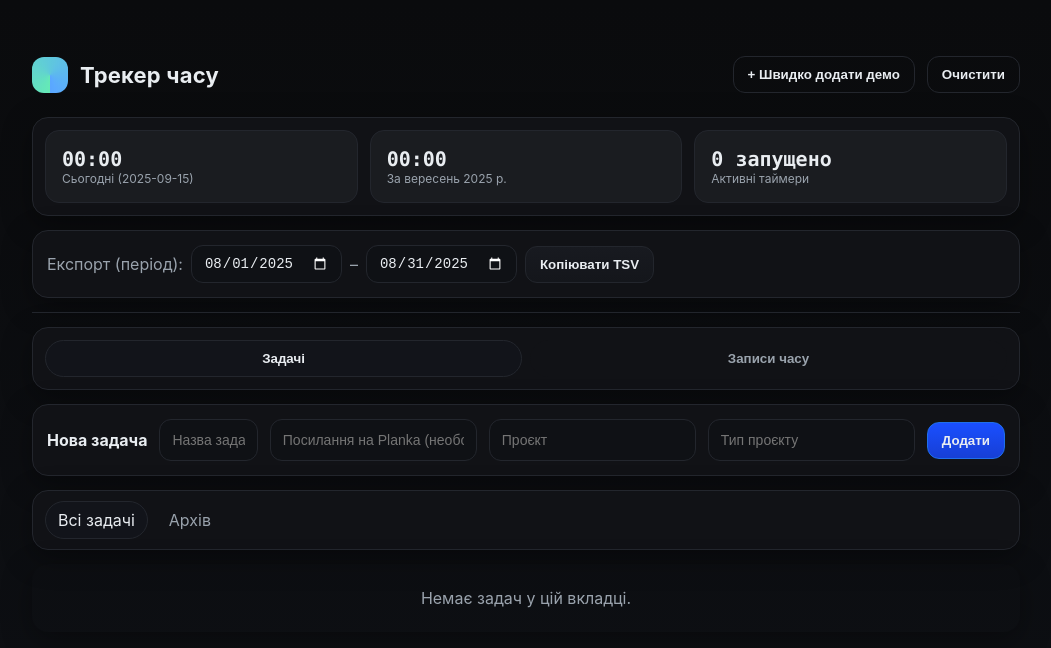
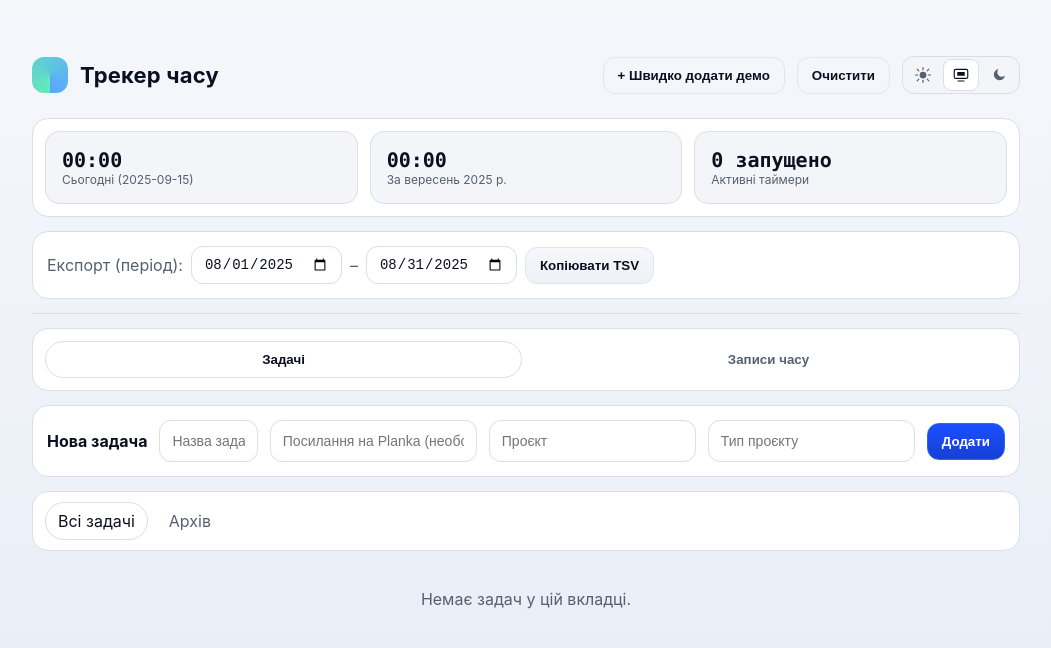
Before and after one commit to eightalex/time-tracker, a Vue app: page / in a window 1280 px wide. Shown: the top 648 px of the page, without its empty margins (114-1165 px from the left). Built offline with nearby package versions, Linux system fonts and the light colour scheme.

Commit message:
feat: implement theme switcher

```diff
--- a/src/components/HeaderBar.vue
+++ b/src/components/HeaderBar.vue
@@ -7,11 +7,13 @@
     <div class="row">
       <button class="btn ghost" @click="$emit('create-seed')">+ Швидко додати демо</button>
       <button class="btn ghost" @click="$emit('clear-all')" title="Очистити локальні дані">Очистити</button>
+      <ThemeSwitcher />
     </div>
   </div>
 </template>
 
 <script setup>
+import ThemeSwitcher from './ThemeSwitcher.vue';
 defineEmits(['create-seed','clear-all']);
 </script>
 
--- a/src/components/TabsBar.vue
+++ b/src/components/TabsBar.vue
@@ -15,5 +15,5 @@ const modelTab = computed({ get:()=>props.tab, set:v=>emit('update:tab', v) });
 <style scoped>
 .tabs{display:flex;gap:8px;margin: 14px 0;border-bottom:1px solid var(--line);padding:10px 12px}
 .tab{padding:8px 12px;border-radius:999px;border:1px solid transparent;cursor:pointer;color:var(--sub)}
-.tab.active{background:#12141a;border-color:var(--line);color:var(--text)}
+.tab.active{background:var(--segment-active);border-color:var(--line);color:var(--text)}
 </style>
--- a/src/components/TasksTable.vue
+++ b/src/components/TasksTable.vue
@@ -100,7 +100,7 @@ const todayDate = computed(()=> new Date());
 
 <style scoped>
 .chips{display:flex;gap:8px;flex-wrap:wrap;}
-.chip{padding:6px 10px;border-radius:999px;border:1px solid var(--line);background:#12141a;color:var(--sub);font-size:12px}
+.chip{padding:6px 10px;border-radius:999px;border:1px solid var(--line);background:var(--segment-bg);color:var(--sub);font-size:12px}
 .chip.running{color:#22c55e;border-color:#22c55e}
 .task{background:var(--surface);border:1px solid var(--line)}
 .task.is-running{margin-bottom: 16px;border-radius: var(--radius) !important;}
--- /dev/null
+++ b/src/components/ThemeSwitcher.vue
@@ -0,0 +1,90 @@
+<template>
+  <div class="theme-toggle" role="group" aria-label="Перемикач теми">
+    <button
+      class="theme-toggle__btn"
+      :class="{ active: mode === 'light' }"
+      @click="setMode('light')"
+      title="Світла тема"
+      aria-label="Світла тема"
+    >
+      <svg viewBox="0 0 24 24" width="18" height="18" aria-hidden="true">
+        <circle cx="12" cy="12" r="4.5" fill="currentColor"/>
+        <g stroke="currentColor" stroke-width="1.5" stroke-linecap="round">
+          <line x1="12" y1="2" x2="12" y2="5" />
+          <line x1="12" y1="19" x2="12" y2="22" />
+          <line x1="2" y1="12" x2="5" y2="12" />
+          <line x1="19" y1="12" x2="22" y2="12" />
+          <line x1="4.2" y1="4.2" x2="6.4" y2="6.4" />
+          <line x1="17.6" y1="17.6" x2="19.8" y2="19.8" />
+          <line x1="4.2" y1="19.8" x2="6.4" y2="17.6" />
+          <line x1="17.6" y1="6.4" x2="19.8" y2="4.2" />
+        </g>
+      </svg>
+    </button>
+    <button
+      class="theme-toggle__btn"
+      :class="{ active: mode === 'auto' }"
+      @click="setMode('auto')"
+      title="Авто (системна)"
+      aria-label="Авто (системна)"
+    >
+      <svg viewBox="0 0 24 24" width="18" height="18" aria-hidden="true">
+        <!-- monitor icon -->
+        <rect x="3" y="4.5" rx="2" ry="2" width="18" height="12" fill="none" stroke="currentColor" stroke-width="1.5"/>
+        <rect x="7" y="8" width="10" height="5" fill="currentColor"/>
+        <path d="M8 20h8" stroke="currentColor" stroke-width="1.5" stroke-linecap="round"/>
+      </svg>
+    </button>
+    <button
+      class="theme-toggle__btn"
+      :class="{ active: mode === 'dark' }"
+      @click="setMode('dark')"
+      title="Темна тема"
+      aria-label="Темна тема"
+    >
+      <svg viewBox="0 0 24 24" width="18" height="18" aria-hidden="true">
+        <!-- moon -->
+        <path d="M20 12.5a7.5 7.5 0 1 1-8.5-8.5 6 6 0 0 0 8.5 8.5z" fill="currentColor"/>
+      </svg>
+    </button>
+  </div>
+</template>
+
+<script setup>
+import { ref, onMounted } from 'vue';
+
+const STORAGE_KEY = 'time-tracker.theme';
+const mode = ref('auto');
+
+function applyTheme(next){
+  const root = document.documentElement;
+  if(next === 'auto'){
+    root.removeAttribute('data-theme');
+  }else{
+    root.setAttribute('data-theme', next);
+  }
+}
+
+function setMode(next){
+  if(!['light','dark','auto'].includes(next)) return;
+  mode.value = next;
+  try{ localStorage.setItem(STORAGE_KEY, next); }catch(e){ /* noop */ }
+  applyTheme(next);
+}
+
+onMounted(()=>{
+  let saved = 'auto';
+  try{ saved = localStorage.getItem(STORAGE_KEY) || 'auto'; }catch(e){ /* noop */ }
+  if(!['light','dark','auto'].includes(saved)) saved = 'auto';
+  mode.value = saved;
+  applyTheme(saved);
+});
+</script>
+
+<style scoped>
+.theme-toggle{display:inline-flex;gap:2px;background:var(--muted);border:1px solid var(--line);border-radius:12px;padding:2px;align-items:center}
+.theme-toggle__btn{appearance:none;border:1px solid transparent;background:transparent;color:var(--sub);padding:6px 8px;border-radius:8px;cursor:pointer;display:inline-flex;align-items:center;justify-content:center}
+.theme-toggle__btn:hover{filter:brightness(1.08)}
+.theme-toggle__btn:focus-visible{outline:2px solid var(--accent-2);outline-offset:1px}
+.theme-toggle__btn.active{background:var(--surface);color:var(--text);border-color:var(--line)}
+</style>
--- a/src/components/TimeEntries.vue
+++ b/src/components/TimeEntries.vue
@@ -197,7 +197,7 @@ watch(
 .time-entries__total{font-weight:600;color:var(--text);}
 
 .time-entries__list{display:flex;flex-direction:column;gap:16px;}
-.time-entry{border:1px solid var(--line);border-radius:12px;padding:14px 16px;background:#111216;display:flex;flex-direction:column;gap:12px;}
+.time-entry{border:1px solid var(--line);border-radius:12px;padding:14px 16px;background:var(--surface);display:flex;flex-direction:column;gap:12px;}
 .time-entry__header{display:flex;flex-wrap:wrap;gap:12px;align-items:center;justify-content:space-between;}
 .time-entry__title{font-weight:600;}
 .time-entry__meta{display:flex;gap:8px;color:var(--sub);font-size:13px;}
--- a/src/styles.css
+++ b/src/styles.css
@@ -1,16 +1,62 @@
+/* Theme variables
+   Default to dark; auto is handled via prefers-color-scheme below.
+*/
 :root{
-  --bg:#0b0c0e; --surface:#111216; --muted:#1a1c20; --line:#23262d; --text:#e9edf1; --sub:#9aa3ad; --accent:#6ee7b7; --accent-2:#60a5fa; --danger:#ef4444; --warn:#f59e0b;
+  /* Core palette */
+  --bg0:#0a0b0d; --bg1:#0d0f13;
+  --surface:#111216; --muted:#1a1c20; --line:#23262d;
+  --text:#e9edf1; --sub:#9aa3ad;
+  --accent:#6ee7b7; --accent-2:#60a5fa; --danger:#ef4444; --warn:#f59e0b;
+
+  /* Controls */
+  --input-bg:#0f1115; --input-bg-focus:#0f1218; --scheme: dark;
+  --btn-bg1:#181a20; --btn-bg2:#14161b; --btn-border: var(--line);
+  --segment-bg:#111216; --segment-active:#12141a;
+
+  /* Layout */
   --radius:16px; --pad:14px; --shadow:0 8px 30px rgba(0,0,0,.35);
   --font:-apple-system, BlinkMacSystemFont, Segoe UI, Roboto, Inter, Helvetica, Arial, Apple Color Emoji, Segoe UI Emoji;
 }
+
+/* Auto: follow system when no explicit theme set */
+@media (prefers-color-scheme: light){
+  :root{
+    --bg0:#f5f7fb; --bg1:#e9eef7;
+    --surface:#ffffff; --muted:#f3f5f8; --line:#d9dee7;
+    --text:#0b1020; --sub:#556070;
+    --input-bg:#ffffff; --input-bg-focus:#f6f8fc; --scheme: light;
+    --btn-bg1:#f6f7fb; --btn-bg2:#eef1f7; --btn-border:#e0e6f0;
+    --segment-bg:#fff; --segment-active:#ffffff;
+  }
+}
+
+/* Explicit overrides */
+:root[data-theme="light"]{
+  --bg0:#f5f7fb; --bg1:#e9eef7;
+  --surface:#ffffff; --muted:#f3f5f8; --line:#d9dee7;
+  --text:#0b1020; --sub:#556070;
+  --input-bg:#ffffff; --input-bg-focus:#f6f8fc; --scheme: light;
+  --btn-bg1:#f6f7fb; --btn-bg2:#eef1f7; --btn-border:#e0e6f0;
+  --segment-bg:#fff; --segment-active:#ffffff;
+}
+
+:root[data-theme="dark"]{
+  --bg0:#0a0b0d; --bg1:#0d0f13;
+  --surface:#111216; --muted:#1a1c20; --line:#23262d;
+  --text:#e9edf1; --sub:#9aa3ad;
+  --input-bg:#0f1115; --input-bg-focus:#0f1218; --scheme: dark;
+  --btn-bg1:#181a20; --btn-bg2:#14161b; --btn-border: var(--line);
+  --segment-bg:#111216; --segment-active:#12141a;
+}
+
 *{box-sizing:border-box}
-body{margin:0;background:linear-gradient(180deg,#0a0b0d, #0d0f13);color:var(--text);font-family:var(--font);}
+body{margin:0;background:linear-gradient(180deg, var(--bg0), var(--bg1));color:var(--text);font-family:var(--font);}
 a{color:inherit}
 
 .container{max-width:1100px;margin:0 auto;padding:28px;}
 h1{font-size:22px;font-weight:700;margin:0;letter-spacing:.2px}
 
-.card{background:var(--surface);border:1px solid var(--line);border-radius:var(--radius);box-shadow:var(--shadow)}
+.card{background:var(--surface);border:1px solid var(--line);border-radius:var(--radius);}
 .card.simple{border:none;background:none;}
 .row{display:flex;gap:12px;align-items:center;flex-wrap:wrap}
 .stack{display:grid;}
@@ -18,21 +64,21 @@ h1{font-size:22px;font-weight:700;margin:0;letter-spacing:.2px}
 
 
 input[type="text"], input[type="url"], input[type="date"], input[type="month"], input[type="datetime-local"], select, textarea{
-  background:#0f1115;border:1px solid var(--line);border-radius:12px;color:var(--text);
+  background:var(--input-bg);border:1px solid var(--line);border-radius:12px;color:var(--text);
   padding:12px 12px;font-size:14px;outline:none;min-width:0;transition:border .2s ease, background .2s ease;
-  color-scheme: dark;
+  color-scheme: var(--scheme);
 }
 input[type="date"]{padding-top:9px;padding-bottom:9px;}
-input:focus, select:focus, textarea:focus{border-color:#2a81ff;background:#0f1218}
+input:focus, select:focus, textarea:focus{border-color:#2a81ff;background:var(--input-bg-focus)}
 
-.btn{display:inline-flex;align-items:center;gap:8px;border:1px solid var(--line);background:linear-gradient(180deg,#181a20,#14161b);
+.btn{display:inline-flex;align-items:center;gap:8px;border:1px solid var(--btn-border);background:linear-gradient(180deg,var(--btn-bg1),var(--btn-bg2));
   color:var(--text);padding:10px 14px;border-radius:12px;cursor:pointer;user-select:none;font-weight:600}
 .btn:hover{filter:brightness(1.05)}
 .btn:active{transform:translateY(1px)}
-.btn.primary{border-color:#1f6feb;background:linear-gradient(180deg,#1a4fff,#173fd5)}
-.btn.green{border-color:#14532d;background:linear-gradient(180deg,#16a34a,#15803d)}
-.btn.red{border-color:#7f1d1d;background:linear-gradient(180deg,#ef4444,#b91c1c)}
-.btn.grey{border-color:#3f3f46;background:linear-gradient(180deg,#52525b,#3f3f46)}
+.btn.primary{border-color:#1f6feb;background:linear-gradient(180deg,#1a4fff,#173fd5); color:#ffffff}
+.btn.green{border-color:#14532d;background:linear-gradient(180deg,#16a34a,#15803d); color:#ffffff}
+.btn.red{border-color:#7f1d1d;background:linear-gradient(180deg,#ef4444,#b91c1c); color:#ffffff}
+.btn.grey{border-color:#3f3f46;background:linear-gradient(180deg,#52525b,#3f3f46); color:#ffffff}
 .btn.ghost{background:transparent}
 
 
@@ -63,7 +109,7 @@ input:focus, select:focus, textarea:focus{border-color:#2a81ff;background:#0f121
 }
 
 .section-switcher{display:flex;gap:8px;margin-bottom:14px;padding:12px;align-items:center;}
-.section-switcher__btn{flex:1;border-radius:999px;border:1px solid transparent;background:#111216;color:var(--sub);padding:10px 16px;font-weight:600;cursor:pointer;transition:background .2s ease, color .2s ease, border-color .2s ease;}
+.section-switcher__btn{flex:1;border-radius:999px;border:1px solid transparent;background:var(--segment-bg);color:var(--sub);padding:10px 16px;font-weight:600;cursor:pointer;transition:background .2s ease, color .2s ease, border-color .2s ease;}
 .section-switcher__btn:hover{filter:brightness(1.05);}
 .section-switcher__btn:focus-visible{outline:2px solid var(--accent-2);outline-offset:2px;}
-.section-switcher__btn.active{background:#12141a;border-color:var(--line);color:var(--text);}
+.section-switcher__btn.active{background:var(--segment-active);border-color:var(--line);color:var(--text);}
```
Also changed, not shown: index.html (+12 -0 lines).
